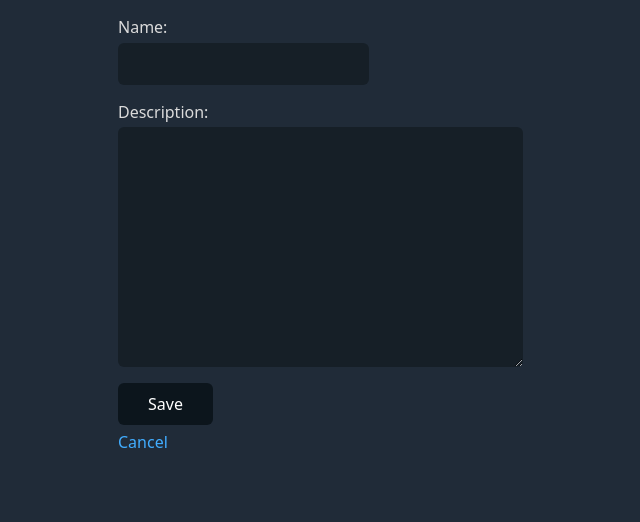
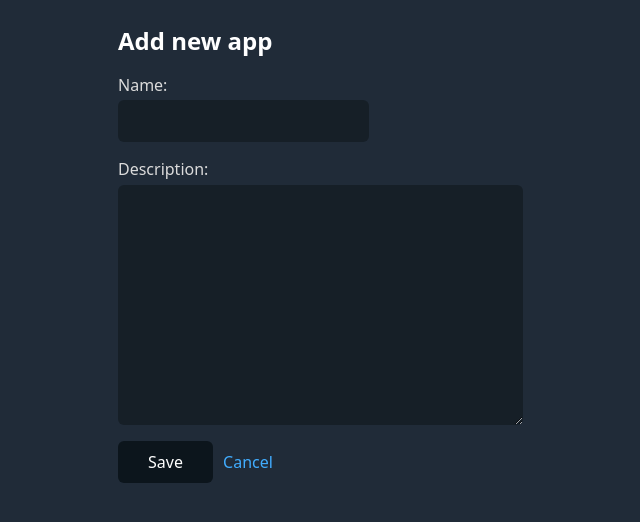
Before and after one commit to bartlomiej-aleksiejczyk/DevDossier, a Django app: page /app/create/ in a window 1280 px wide. Shown: the part 73-595 px from the top of the page, without its empty margins (122-762 px from the left). Run offline with Django 4.2, Linux system fonts and the light colour scheme; some libraries are stand-ins or nearby versions.

Commit message:
Add style to the app_form

```diff
--- a/tracker/templates/app/app_form.html
+++ b/tracker/templates/app/app_form.html
@@ -1,10 +1,13 @@
 {% extends "base.html" %}
 
 {% block content %}
+    <div class="form-container-one-column">
+    <h2>Add new app</h2>
     <form method="post">
         {% csrf_token %}
         {{ form.as_p }}
         <button type="submit">Save</button>
+        <a class="secondary-button" href="{% url 'app_list' %}">Cancel</a>
     </form>
-    <a href="{% url 'app_list' %}">Cancel</a>
+    </div>
 {% endblock %}
```
